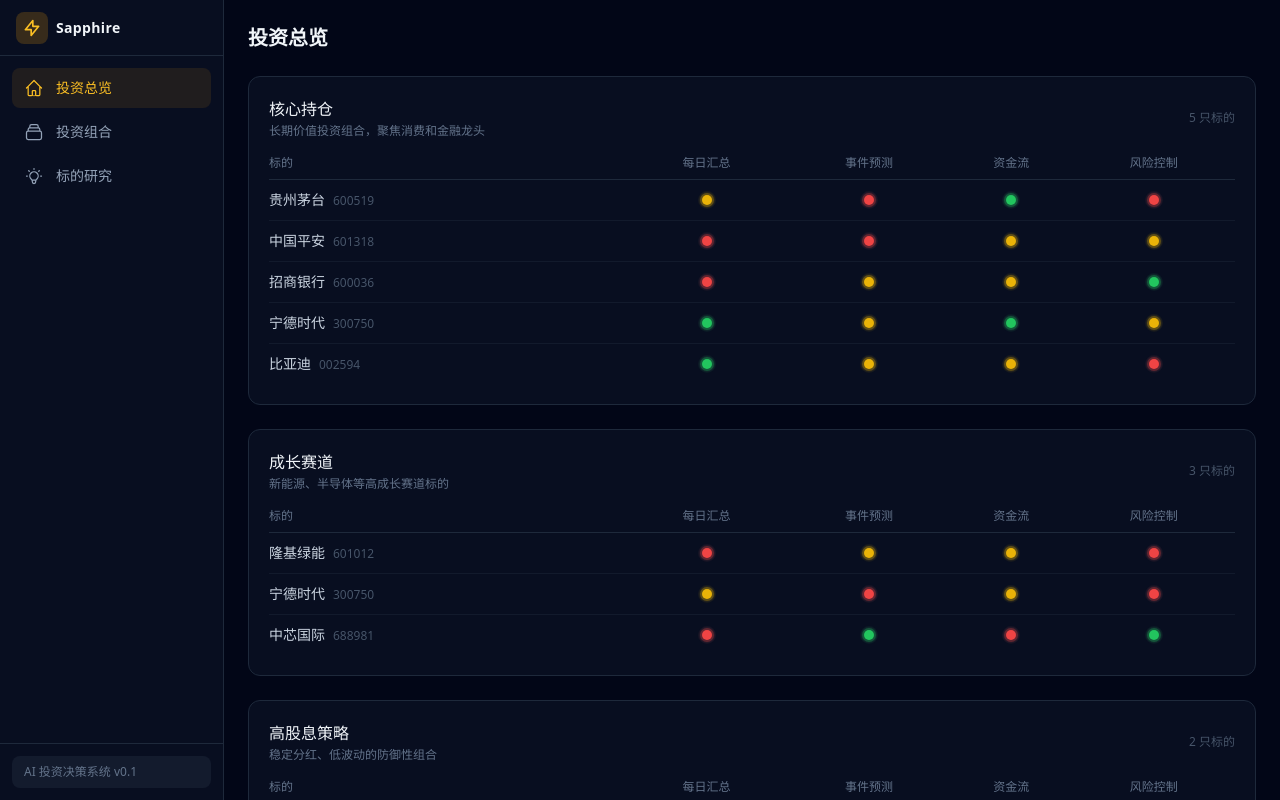
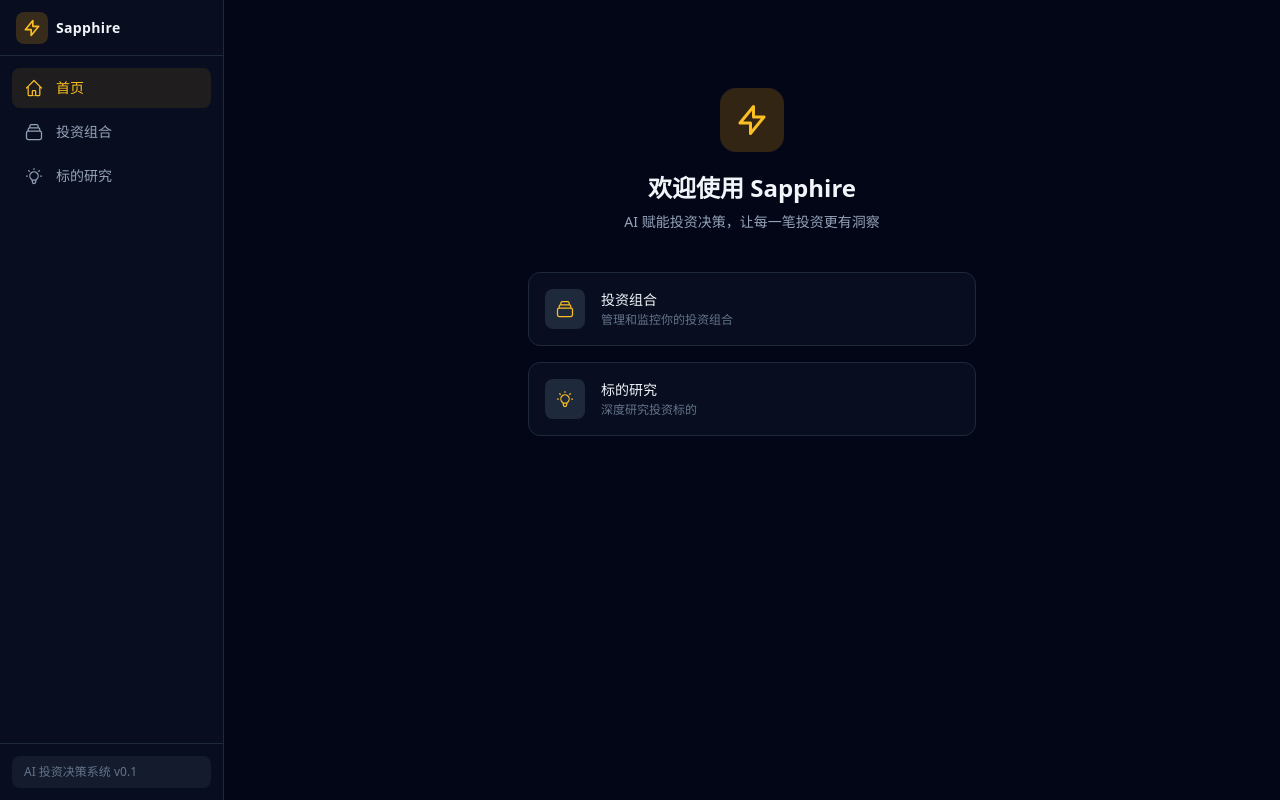
Before and after one commit to ArgSenna/sapphire-frontend, a React (Vite) app: page / in a window 1280 px wide. Built offline with nearby package versions, Linux system fonts and the light colour scheme.

Commit message:
feat：投资主页总览内容不对，先改为欢迎主页

```diff
--- a/src/components/layout/AppLayout.tsx
+++ b/src/components/layout/AppLayout.tsx
@@ -6,7 +6,7 @@
 import Sidebar from './Sidebar'
 
 const mobileNavItems = [
-  { to: '/', label: '总览', icon: 'M3 12l2-2m0 0l7-7 7 7M5 10v10a1 1 0 001 1h3m10-11l2 2m-2-2v10a1 1 0 01-1 1h-3m-4 0a1 1 0 01-1-1v-4a1 1 0 011-1h2a1 1 0 011 1v4a1 1 0 01-1 1' },
+  { to: '/', label: '首页', icon: 'M3 12l2-2m0 0l7-7 7 7M5 10v10a1 1 0 001 1h3m10-11l2 2m-2-2v10a1 1 0 01-1 1h-3m-4 0a1 1 0 01-1-1v-4a1 1 0 011-1h2a1 1 0 011 1v4a1 1 0 01-1 1' },
   { to: '/portfolio', label: '组合', icon: 'M19 11H5m14 0a2 2 0 012 2v6a2 2 0 01-2 2H5a2 2 0 01-2-2v-6a2 2 0 012-2m14 0V9a2 2 0 00-2-2M5 11V9a2 2 0 012-2m0 0V5a2 2 0 012-2h6a2 2 0 012 2v2M7 7h10' },
   { to: '/research', label: '研究', icon: 'M9.663 17h4.673M12 3v1m6.364 1.636l-.707.707M21 12h-1M4 12H3m3.343-5.657l-.707-.707m2.828 9.9a5 5 0 117.072 0l-.548.547A3.374 3.374 0 0014 18.469V19a2 2 0 11-4 0v-.531c0-.895-.356-1.754-.988-2.386l-.548-.547z' },
 ]
--- a/src/components/layout/Sidebar.tsx
+++ b/src/components/layout/Sidebar.tsx
@@ -3,7 +3,7 @@
 import { cn } from '@/utils'
 
 const navItems = [
-  { to: '/', label: '投资总览', icon: 'M3 12l2-2m0 0l7-7 7 7M5 10v10a1 1 0 001 1h3m10-11l2 2m-2-2v10a1 1 0 01-1 1h-3m-4 0a1 1 0 01-1-1v-4a1 1 0 011-1h2a1 1 0 011 1v4a1 1 0 01-1 1' },
+  { to: '/', label: '首页', icon: 'M3 12l2-2m0 0l7-7 7 7M5 10v10a1 1 0 001 1h3m10-11l2 2m-2-2v10a1 1 0 01-1 1h-3m-4 0a1 1 0 01-1-1v-4a1 1 0 011-1h2a1 1 0 011 1v4a1 1 0 01-1 1' },
   { to: '/portfolio', label: '投资组合', icon: 'M19 11H5m14 0a2 2 0 012 2v6a2 2 0 01-2 2H5a2 2 0 01-2-2v-6a2 2 0 012-2m14 0V9a2 2 0 00-2-2M5 11V9a2 2 0 012-2m0 0V5a2 2 0 012-2h6a2 2 0 012 2v2M7 7h10' },
   { to: '/research', label: '标的研究', icon: 'M9.663 17h4.673M12 3v1m6.364 1.636l-.707.707M21 12h-1M4 12H3m3.343-5.657l-.707-.707m2.828 9.9a5 5 0 117.072 0l-.548.547A3.374 3.374 0 0014 18.469V19a2 2 0 11-4 0v-.531c0-.895-.356-1.754-.988-2.386l-.548-.547z' },
 ]
--- a/src/pages/Home/index.tsx
+++ b/src/pages/Home/index.tsx
@@ -1,113 +1,52 @@
-import { useEffect, useState } from 'react'
 import { useNavigate } from 'react-router-dom'
 
-import { api } from '@/api/services'
-import SignalLight from '@/components/ui/SignalLight'
-import Spinner from '@/components/ui/Spinner'
-import EmptyState from '@/components/ui/EmptyState'
-import { generateMockAnalysis } from '@/api/mock'
-
-import type { Portfolio, SignalColor, AnalysisDimension } from '@/api/types'
-
-const dimensions: { key: AnalysisDimension; label: string }[] = [
-  { key: 'dailySummary', label: '每日汇总' },
-  { key: 'eventPrediction', label: '事件预测' },
-  { key: 'capitalFlow', label: '资金流' },
-  { key: 'riskControl', label: '风险控制' },
+const quickLinks = [
+  {
+    to: '/portfolio',
+    label: '投资组合',
+    desc: '管理和监控你的投资组合',
+    icon: 'M19 11H5m14 0a2 2 0 012 2v6a2 2 0 01-2 2H5a2 2 0 01-2-2v-6a2 2 0 012-2m14 0V9a2 2 0 00-2-2M5 11V9a2 2 0 012-2m0 0V5a2 2 0 012-2h6a2 2 0 012 2v2M7 7h10',
+  },
+  {
+    to: '/research',
+    label: '标的研究',
+    desc: '深度研究投资标的',
+    icon: 'M9.663 17h4.673M12 3v1m6.364 1.636l-.707.707M21 12h-1M4 12H3m3.343-5.657l-.707-.707m2.828 9.9a5 5 0 117.072 0l-.548.547A3.374 3.374 0 0014 18.469V19a2 2 0 11-4 0v-.531c0-.895-.356-1.754-.988-2.386l-.548-.547z',
+  },
 ]
 
-interface PortfolioOverview {
-  portfolio: Portfolio
-  stockSignals: Array<{
-    code: string
-    name: string
-    signals: Record<AnalysisDimension, SignalColor>
-  }>
-}
-
 export default function HomePage() {
-  const [data, setData] = useState<PortfolioOverview[]>([])
-  const [loading, setLoading] = useState(true)
   const navigate = useNavigate()
 
-  useEffect(() => {
-    api.portfolio.list().then(portfolios => {
-      const overviews = portfolios.map(portfolio => ({
-        portfolio,
-        stockSignals: portfolio.stocks.map(ps => {
-          const analysis = generateMockAnalysis(ps.stock.code)
-          return {
-            code: ps.stock.code,
-            name: ps.stock.name,
-            signals: {
-              dailySummary: analysis.dailySummary.signal,
-              eventPrediction: analysis.eventPrediction.signal,
-              capitalFlow: analysis.capitalFlow.signal,
-              riskControl: analysis.riskControl.signal,
-            },
-          }
-        }),
-      }))
-      setData(overviews)
-      setLoading(false)
-    })
-  }, [])
+  return (
+    <div className="flex flex-col items-center px-2 pt-8 sm:pt-16">
+      {/* Logo & 欢迎语 */}
+      <div className="flex h-14 w-14 items-center justify-center rounded-2xl bg-amber-500/20 sm:h-16 sm:w-16">
+        <svg className="h-8 w-8 text-amber-400 sm:h-9 sm:w-9" fill="none" viewBox="0 0 24 24" stroke="currentColor" strokeWidth={2}>
+          <path strokeLinecap="round" strokeLinejoin="round" d="M13 10V3L4 14h7v7l9-11h-7z" />
+        </svg>
+      </div>
+      <h1 className="mt-5 text-xl font-semibold text-slate-100 sm:text-2xl">欢迎使用 Sapphire</h1>
+      <p className="mt-2 text-center text-sm text-slate-400">AI 赋能投资决策，让每一笔投资更有洞察</p>
 
-  if (loading) return <Spinner />
-  if (data.length === 0) return <EmptyState message="暂无投资组合，请先创建" />
-
-  return (
-    <div>
-      <h1 className="mb-4 text-lg font-semibold text-slate-100 sm:mb-6 sm:text-xl">投资总览</h1>
-      <div className="space-y-4 sm:space-y-6">
-        {data.map(({ portfolio, stockSignals }) => (
-          <div
-            key={portfolio.id}
-            className="cursor-pointer rounded-xl border border-slate-800 bg-slate-900/50 p-4 transition-colors hover:border-slate-700 active:bg-slate-900/80 sm:p-5"
-            onClick={() => navigate(`/portfolio/${portfolio.id}`)}
+      {/* 快捷入口 */}
+      <div className="mt-8 grid w-full max-w-md gap-3 sm:mt-10 sm:gap-4">
+        {quickLinks.map(link => (
+          <button
+            key={link.to}
+            onClick={() => navigate(link.to)}
+            className="flex items-center gap-4 rounded-xl border border-slate-800 bg-slate-900/50 p-4 text-left transition-colors hover:border-slate-700 active:bg-slate-900/80"
           >
-            <div className="mb-3 flex items-center justify-between sm:mb-4">
-              <div>
-                <h2 className="text-base font-medium text-slate-100">{portfolio.name}</h2>
-                <p className="mt-0.5 text-xs text-slate-500">{portfolio.description}</p>
-              </div>
-              <span className="text-xs text-slate-600">{portfolio.stocks.length} 只标的</span>
+            <div className="flex h-10 w-10 shrink-0 items-center justify-center rounded-lg bg-slate-800">
+              <svg className="h-5 w-5 text-amber-400" fill="none" viewBox="0 0 24 24" stroke="currentColor" strokeWidth={1.5}>
+                <path strokeLinecap="round" strokeLinejoin="round" d={link.icon} />
+              </svg>
             </div>
-
-            {stockSignals.length > 0 ? (
-              <div className="overflow-x-auto">
-                <table className="w-full text-sm">
-                  <thead>
-                    <tr className="border-b border-slate-800 text-xs text-slate-500">
-                      <th className="pb-2 text-left font-medium">标的</th>
-                      {dimensions.map(d => (
-                        <th key={d.key} className="pb-2 text-center font-medium whitespace-nowrap">{d.label}</th>
-                      ))}
-                    </tr>
-                  </thead>
-                  <tbody>
-                    {stockSignals.map(stock => (
-                      <tr key={stock.code} className="border-b border-slate-800/50 last:border-0">
-                        <td className="py-2.5 text-slate-300">
-                          <span className="font-medium">{stock.name}</span>
-                          <span className="ml-2 text-xs text-slate-600">{stock.code}</span>
-                        </td>
-                        {dimensions.map(d => (
-                          <td key={d.key} className="py-2.5 text-center">
-                            <span className="inline-flex justify-center">
-                              <SignalLight color={stock.signals[d.key]} size="sm" />
-                            </span>
-                          </td>
-                        ))}
-                      </tr>
-                    ))}
-                  </tbody>
-                </table>
-              </div>
-            ) : (
-              <p className="text-xs text-slate-600">暂无标的</p>
-            )}
-          </div>
+            <div>
+              <div className="text-sm font-medium text-slate-100">{link.label}</div>
+              <div className="mt-0.5 text-xs text-slate-500">{link.desc}</div>
+            </div>
+          </button>
         ))}
       </div>
     </div>
```
Also changed, not shown: 2 other files (tests, documents, lock files or other folders).
